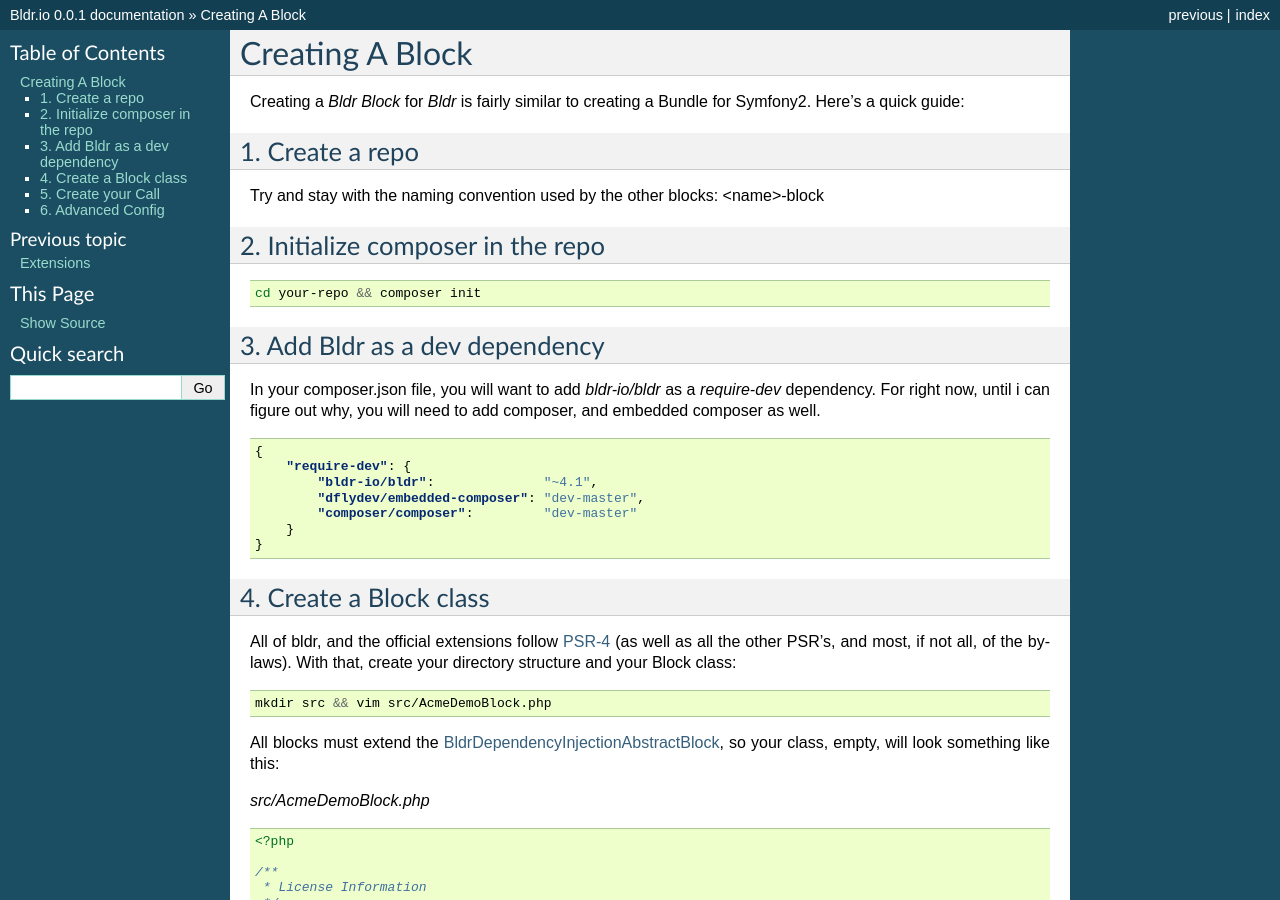
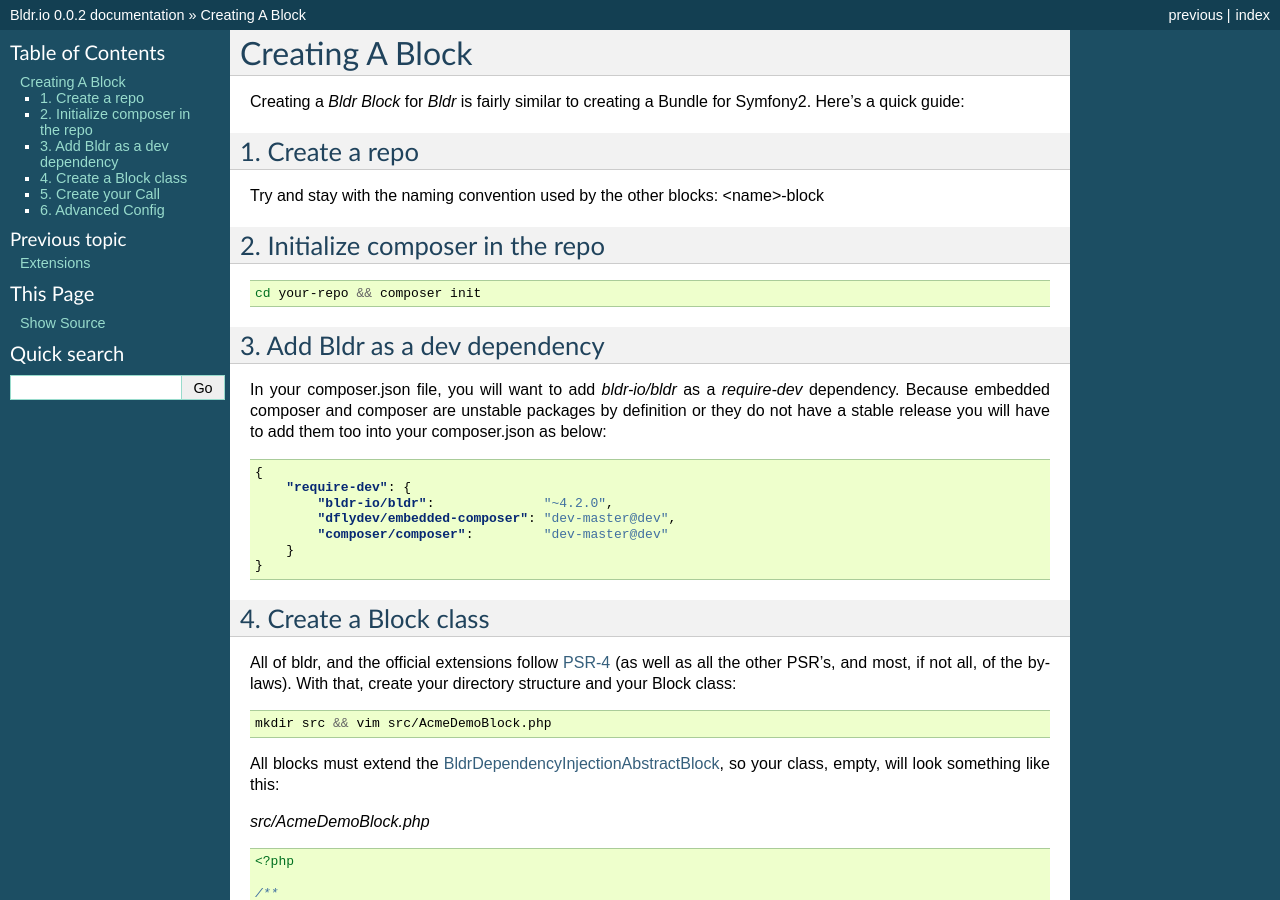
Before and after one commit to bldr-io/bldr, a Sphinx documentation site: the page built from docs/creating-a-block.rst, in a window 1280 px wide and 900 px high. Built offline with Sphinx 7.4.7, drawn with Linux system fonts in a browser that asks for light colours; pages that are not in the unit, such as notebooks, are missing from menus; some of the changed text lies outside the part shown.

Commit message:
bootstrapping changes to docu

```diff
--- a/docs/conf.py
+++ b/docs/conf.py
@@ -51,9 +51,9 @@
 # built documents.
 #
 # The short X.Y version.
-version = '0.0.1'
+version = '0.0.2'
 # The full version, including alpha/beta/rc tags.
-release = '0.0.1'
+release = '0.0.2'
 
 # The language for content autogenerated by Sphinx. Refer to documentation
 # for a list of supported languages.
--- a/docs/creating-a-block.rst
+++ b/docs/creating-a-block.rst
@@ -19,16 +19,17 @@
 3. Add Bldr as a dev dependency
 -------------------------------
 
-In your composer.json file, you will want to add `bldr-io/bldr` as a `require-dev` dependency. For right now,
-until i can figure out why, you will need to add composer, and embedded composer as well.
+In your composer.json file, you will want to add `bldr-io/bldr` as a `require-dev` dependency.
+Because embedded composer and composer are unstable packages by definition or they do not have a
+stable release you will have to add them too into your composer.json as below:
 
 .. code-block:: json
 
     {
         "require-dev": {
-            "bldr-io/bldr":              "~4.1",
-            "dflydev/embedded-composer": "dev-master",
-            "composer/composer":         "dev-master"
+            "bldr-io/bldr":              "~4.2.0",
+            "dflydev/embedded-composer": "dev-master@dev",
+            "composer/composer":         "dev-master@dev"
         }
     }
 
@@ -117,7 +118,8 @@
             $this->setName('acme_demo:output_random_number')
                 ->setDescription('This call outputs a random number. If min and max are specified, it will use those as the range')
                 ->addOption('min', true, 'Minimum number in range', 0)
-                ->addOption('max', true, 'Maximum number in range', 100);
+                ->addOption('max', true, 'Maximum number in range', 100)
+            ;
         }
 
 
@@ -127,7 +129,7 @@
         public function run()
         {
             $random = rand($this->getOption('min'), $this->getOption('max'));
-            $this->output->writeln(["", "Random Number: " . $random, ""]);
+            $this->output->writeln(['', 'Random Number: '.$random, '']);
 
             return true;
         }
```
